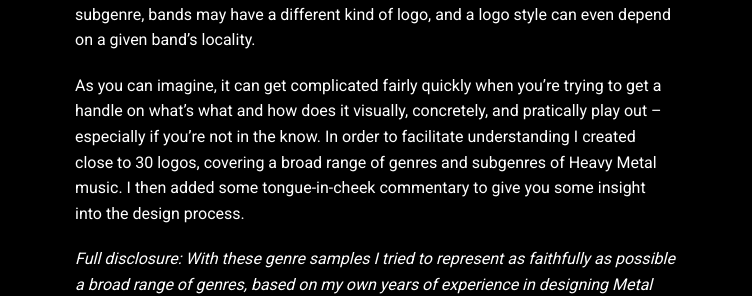
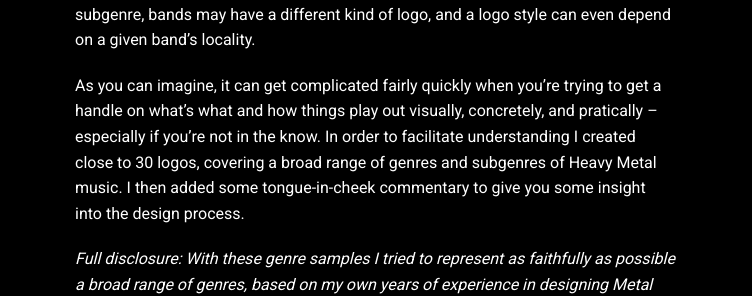
Before and after one commit to Noeska/illegiblesemantics, a Jekyll site: the page built from projects/proj-2.md, in a window 1280 px wide and 900 px high. Shown: the part 287-583 px from the top of the window, without its empty margins (265-1017 px from the left). Built offline with Jekyll 4.4.1, drawn with Linux system fonts in a browser that asks for light colours; nearby versions of some CDN libraries.

Commit message:
Update proj-2.md

```diff
--- a/projects/proj-2.md
+++ b/projects/proj-2.md
@@ -6,7 +6,7 @@ title: 'Logo Samples'
 
 In our paper we explore the "design space" of Metal logos; and when we say "Metal," we refer to Heavy Metal and its Extreme Metal subgenres -- and the subgenres within those. Each of these has its own visual aesthetics and codes that govern how genre logos can or should look like, generally. Here things can get weirdly specific. For example, bands in a genre often have the same kind of logos, but depending on subgenre, bands may have a different kind of logo, and a logo style can even depend on a given band's locality.
 
-As you can imagine, it can get complicated fairly quickly when you're trying to get a handle on what's what and how does it visually, concretely, and pratically play out -- especially if you're not in the know. In order to facilitate understanding I created close to 30 logos, covering a broad range of genres and subgenres of Heavy Metal music. I then added some tongue-in-cheek commentary to give you some insight into the design process.
+As you can imagine, it can get complicated fairly quickly when you're trying to get a handle on what's what and how things play out visually, concretely, and pratically -- especially if you're not in the know. In order to facilitate understanding I created close to 30 logos, covering a broad range of genres and subgenres of Heavy Metal music. I then added some tongue-in-cheek commentary to give you some insight into the design process.
 
 *Full disclosure: With these genre samples I tried to represent as faithfully as possible a broad range of genres, based on my own years of experience in designing Metal logos and studying up on genres that I'm not too familiar with. I then had them checked by several musicians and artists in the Metal scene to confirm style accuracy and coverage. (The list of names can be found in the paper.) But, ultimately, these remain interpretations. It may well be that you have other ideas on how these logos are supposed to look like. Maybe you don't think my comments are clever or helpful or funny. In that case, drop me a line on Twitter, and tell me what needs improving.*
 
```
